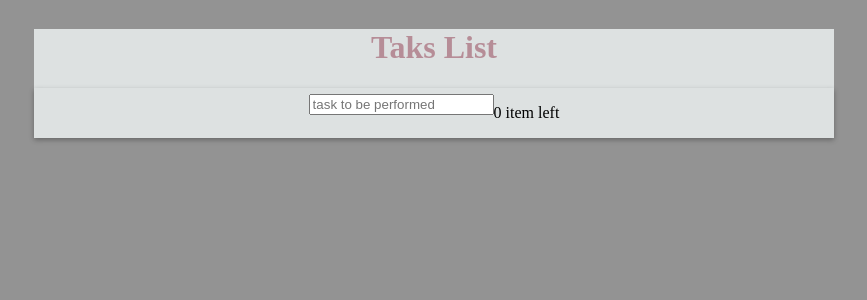
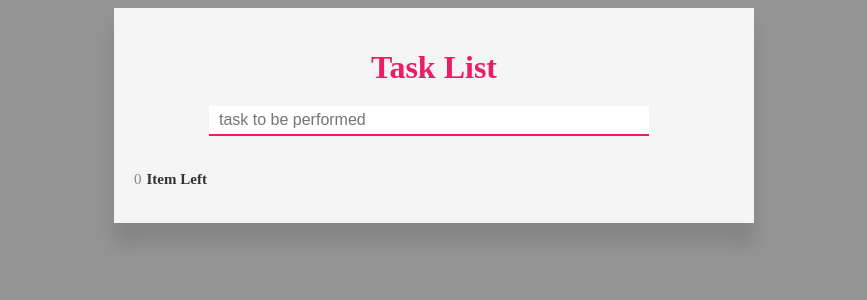
Before and after one commit to SrMetus/todolist-with-fech, a React (Create React App) app: page / in a window 1280 px wide. Shown: the top 300 px of the page, without its empty margins (206-1073 px from the left). Built offline with nearby package versions, Linux system fonts and the light colour scheme.

Commit message:
Trabajo finalizado

```diff
--- a/src/App.css
+++ b/src/App.css
@@ -1,40 +1,76 @@
+/* Estilos para el contenedor principal */
 .container {
-  background-color: rgb(221, 225, 225);
+  background-color: #f5f5f5;
   text-align: center;
-  width: 100vh;
-
+  padding: 20px;
+  width: 600px;
+  box-shadow: 0 20px 15px rgba(0, 0, 0, 0.1);
 }
 
+/* Estilos para el área de la aplicación */
 .App {
   display: flex;
-  justify-content: center;
+  flex-direction: column;
   align-items: center;
-  box-shadow: 0 2px 5px rgba(0, 0, 0, 0.3);
+  padding: 20px;
+  border-radius: 10px;
 }
 
+/* Estilos para el título */
 .container h1 {
-  color: rgb(182, 141, 151);
+  color: #e91e63;
+  margin-bottom: 20px;
 }
 
+/* Estilos para cada elemento de la lista */
 li {
   display: flex;
-  justify-content: flex-start;
+  justify-content: space-between;
   align-items: center;
-  font-size: xx-large;
+  font-size: 18px;
+  margin-bottom: 10px;
+  padding: 10px;
+  background-color: #ffffff;
+  border-radius: 5px;
+  box-shadow: 0 2px 5px rgba(0, 0, 0, 0.1);
 }
 
+/* Estilos para el ícono de eliminación */
 i {
-  display: flex;
-  justify-content: flex-end;
-  align-items: center;
-  color: red;
+  color: #ff4d4d;
+  cursor: pointer;
 }
 
+/* Estilos para el input */
+input {
+  border: none;
+  border-bottom: 2px solid #e91e63;
+  font-size: 16px;
+  padding: 5px 10px;
+  margin-right: 10px;
+  transition: border-color 0.3s;
+  width: 70%;
+}
+
+input:focus {
+  outline: none;
+  border-color: #e91e63;
+  box-shadow: 0 0 5px rgba(233, 30, 99, 0.5);
+}
+
+/* Estilos para el contador de tareas pendientes */
 .counter {
   display: flex;
   justify-content: flex-start;
   align-items: center;
-  position: relative;
-  bottom: 0px;
-  left: 0px;
+  font-size: 15px;
+  margin-top: 20px;
+  color: #888;
 }
+
+.counter::after {
+  content: "Item Left";
+  margin-left: 5px;
+  font-weight: bold;
+  color: #333;
+}
--- a/src/App.js
+++ b/src/App.js
@@ -1,20 +1,34 @@
 import './App.css';
-import Count from './components/count'
-import DeleteTask from './components/deletetask'
-import Input from './components/input';
-import List from './components/list'
+import React, { useState } from 'react';
+import Input from './components/Input'
+import List from './components/List';
+
+ /*
+├──App
+│  ├──Input
+│  └──List
+└     └──Delete
+*/
+
 
 const App = () => {
+  const [dataInput, setDataInput] = useState([]);
 
   return (
     <div className="container">
-      <h1>Taks List</h1>
-      <div className="App">
-        <Input inputValue={Input} DeleteTask={DeleteTask}/>
-        <List />
+      <h1>Task List</h1>
+      <div className="input">
+        <Input dataInput={dataInput} setDataInput={setDataInput} />
+      </div>
+      <div className="list">
+        <List data={dataInput} SetDataInput={setDataInput} />
+      </div>
+      <div className="counter">
+        <p>{dataInput.length} </p>
       </div>
     </div>
   );
-}
+};
+
 
 export default App;
--- a/src/components/deletetask.js
+++ b/src/components/deletetask.js
@@ -1,6 +1,18 @@
-import React, { useState } from "react";
+import React from "react";
 
-const DeleteTask = () => {
-    const [deleteTask, setDeleteTask] = useState();
-}
+
+const DeleteTask = ({ index, data, setData }) => {
+    const deleteTask = () => {
+        const newList = [...data];
+        newList.splice(index, 1);
+        setData(newList);
+    };
+
+    return (
+        <>
+            <i className="fa-solid fa-trash" onClick={deleteTask}></i>
+        </>
+    );
+  };
+
 export default DeleteTask;
--- a/src/components/input.js
+++ b/src/components/input.js
@@ -1,30 +1,27 @@
-import React, { useState } from "react";
+import React from "react";
 
-
-const Input = () => {
-    const [inputValue, setInputValue] = useState([]);
-
+const Input = ({dataInput, setDataInput}) => {
     const handleKeyDown = (event) => {
         if (event.key === "Enter" &&
             event.target.value.trim() !== "") {
-            setInputValue([...inputValue,
+            setDataInput([...dataInput,
             event.target.value.trim()]);
             event.target.value = "";
         }
     };
 
     /*const deleteTask = (index) => {
-        const filteredTask = inputValue.filter((task, i) => i !== index)
-        setInputValue(filteredTask)
+        const filteredTask = dataInput.filter((task, i) => i !== index)
+        setDataInput(filteredTask)
     } */
 
-    const deleteTask = (index) => {
-        const newList = [...inputValue]
+   /* const deleteTask = (index) => {
+        const newList = [...dataInput]
         newList.splice(index, 1)
-        setInputValue(newList);
-    }
+        setDataInput(newList);
+    }*/
 
-    console.log(inputValue);
+    console.log(dataInput);
     return (
         <>
 
@@ -36,16 +33,6 @@ const Input = () => {
                     onKeyDown={handleKeyDown}
                 //onChange={handleChange}
                 />
-
-                <ul>
-                    {inputValue.map((task, index) => (
-                        <li key={index}>{index + 1}-{task} <i class="fa-solid fa-trash" onClick={() => deleteTask(index)}></i></li>
-                    ))}
-
-                </ul>
-            </div>
-            <div className="counter">
-                <p>{inputValue.length} item left</p>
             </div>
         </>
 
--- a/src/components/list.js
+++ b/src/components/list.js
@@ -1,8 +1,19 @@
 import React from "react";
+import DeleteTask from "./DeleteTask";
 
-
-const List = ({}) => {
-
-}
+const List = ({ data, SetDataInput }) => {
+    return (
+        <>
+            <ul>
+                {data.map((task, index) => (
+                    <li key={index}>
+                        {index + 1}.- {task}
+                        <DeleteTask index={index} data={data} setData={SetDataInput} />
+                    </li>
+                ))}
+            </ul>
+        </>
+    );
+};
 
 export default List;
--- a/src/index.js
+++ b/src/index.js
@@ -3,13 +3,11 @@ import ReactDOM from 'react-dom/client';
 import './index.css';
 import App from './App';
 import reportWebVitals from './reportWebVitals';
-import List from './components/list';
 
 const root = ReactDOM.createRoot(document.getElementById('root'));
 root.render(
   <React.StrictMode>
       <App />
-      <List />
   </React.StrictMode>
 );
 
```
Also changed, not shown: 1 other file (tests, documents, lock files or other folders).
